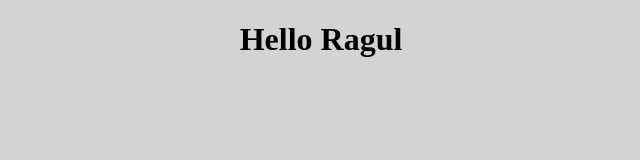
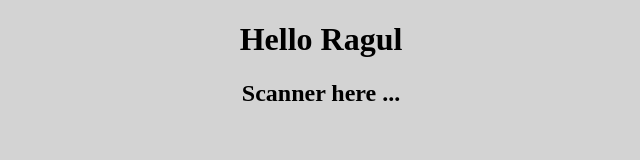
Before and after one commit to Ragul9025/Website, a plain HTML site: page index.html in a window 1280 px wide. Shown: the whole page, without its empty margins (319-959 px from the left). Drawn offline with Linux system fonts and the light colour scheme.

Commit message:
Update index.html

```diff
--- a/index.html
+++ b/index.html
@@ -5,7 +5,7 @@
 </head>
 <body>
     <h1>Hello Ragul</h1>
-
+     <h2>Scanner here ... </h2>
     <script src="script.js"></script>
 </body>
 </html>
```
